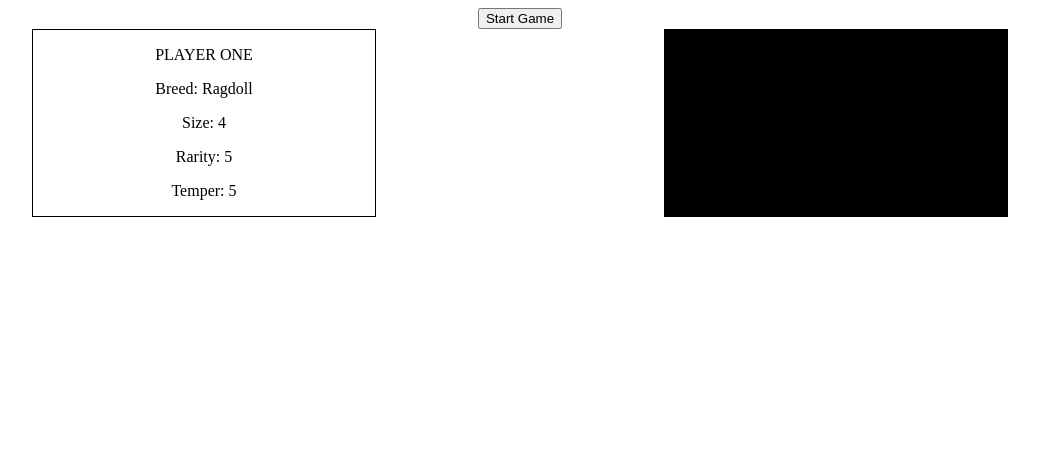
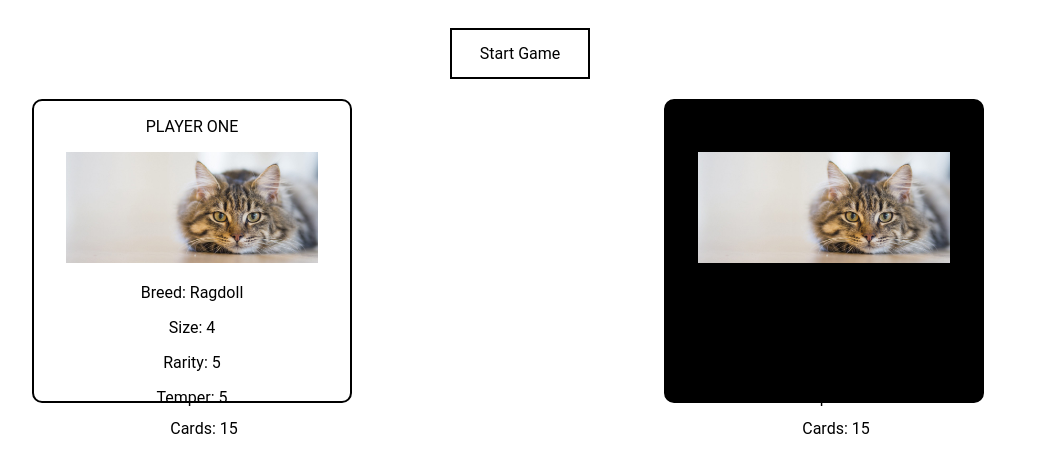
Before and after one commit to MrJamieRyan/Top_Trumps_Javascript_Game, a Vue app in the folder client/: page / in a window 1280 px wide. Both pictures are taken after a click on the button "Start Game". Shown: the top 472 px of the page, without its empty margins (120-1159 px from the left). Built offline with nearby package versions, Linux system fonts and the light colour scheme.

Commit message:
bit of css

```diff
--- a/client/src/components/Controller.vue
+++ b/client/src/components/Controller.vue
@@ -1,6 +1,6 @@
 <template>
   <div>
-    <div class="start-game"> <button v-on:click="startGame">Start Game</button> </div>
+    <div class="start-game"> <button id="start-button" v-on:click="startGame">Start Game</button> </div>
     <div class="players-wrapper">
       <player-one v-if="start" :cards="playerOneCards" :winningPlayer="winningPlayer"/>
       <player-two v-if="start" :cards="playerTwoCards" :winningPlayer="winningPlayer"/>
@@ -88,6 +88,20 @@ export default {
 
 <style>
 
+#start-button {
+  border: 2px solid black;
+  background-color: white;
+  color: black;
+  padding: 14px 28px;
+  font-size: 16px;
+  cursor: pointer;
+  margin: 20px;
+}
+
+*{
+  font-family: 'Roboto', sans-serif;
+}
+
 .start-game{
   text-align: center;
 }
@@ -99,20 +113,31 @@ export default {
 }
 
 .card-down {
+  width: 50%;
+  height: 300px;
   background-color: black;
   margin-left: 9rem;
   margin-right: 9rem;
+  border: 2px solid black;
+  border-radius: 10px;
 
 }
 
 .card-up {
+  width: 50%;
+  height: 300px;
   margin-left: 9rem;
   margin-right: 9rem;
-  border: 1px solid black;
+  border: 2px solid black;
+  border-radius: 10px;
 }
 
 p.not-clickable {
   pointer-events: none;
 }
 
+#catpic {
+  width: 80%;
+}
+
 </style>
--- a/client/src/components/PlayerOne.vue
+++ b/client/src/components/PlayerOne.vue
@@ -1,16 +1,20 @@
 <template>
+  <div>
     <div :class="winningPlayer === 'player-one' || winningPlayer === 'bothCardsShowing' ? 'card-up' : 'card-down'" >
       <p>PLAYER ONE</p>
+      <img id="catpic" src="../../public/images/Cat.jpg" >
       <p>Breed: {{cards[0].breed}}</p>
       <p :class="winningPlayer === 'player-two'|| winningPlayer === 'bothCardsShowing' ? 'not-clickable' : ''" v-on:click="handleClick(key.toLowerCase())" v-for="(value, key) in cardWithoutName">
         {{key}}: {{value}}
       </p>
-
       <!-- <p>Name: {{cards[0].individual}}</p>
       <p v-on:click="handleClick(key)" v-for="key in Object.keys(cards[0]).slice(1)"> {{key}}</p>
       <p v-for="value in cards[0]">{{value}}</p> -->
       <!-- <p> {{cardWithoutName}}</p> -->
-
+    </div>
+    <div>
+      <p>Cards: {{this.cards.length}}</p>
+    </div>
   </div>
 </template>
 
--- a/client/src/components/PlayerTwo.vue
+++ b/client/src/components/PlayerTwo.vue
@@ -1,10 +1,16 @@
 <template>
+  <div>
     <div :class="winningPlayer === 'player-two' || winningPlayer === 'bothCardsShowing' ? 'card-up' : 'card-down'" >
       <p>PLAYER TWO</p>
+      <img id="catpic" src="../../public/images/Cat.jpg" >
       <p>Breed: {{cards[0].breed}}</p>
       <p :class="winningPlayer === 'player-one' || winningPlayer === 'bothCardsShowing' ? 'not-clickable' : ''" v-on:click="handleClick(key.toLowerCase())" v-for="(value, key) in cardWithoutName">
         {{key}}: {{value}}
       </p>
+    </div>
+    <div>
+      <p>Cards: {{this.cards.length}}</p>
+    </div>
   </div>
 </template>
 
```
Also changed, not shown: client/public/images/Cat.jpg (added). Lines whose indentation alone changed are shown as unchanged.
